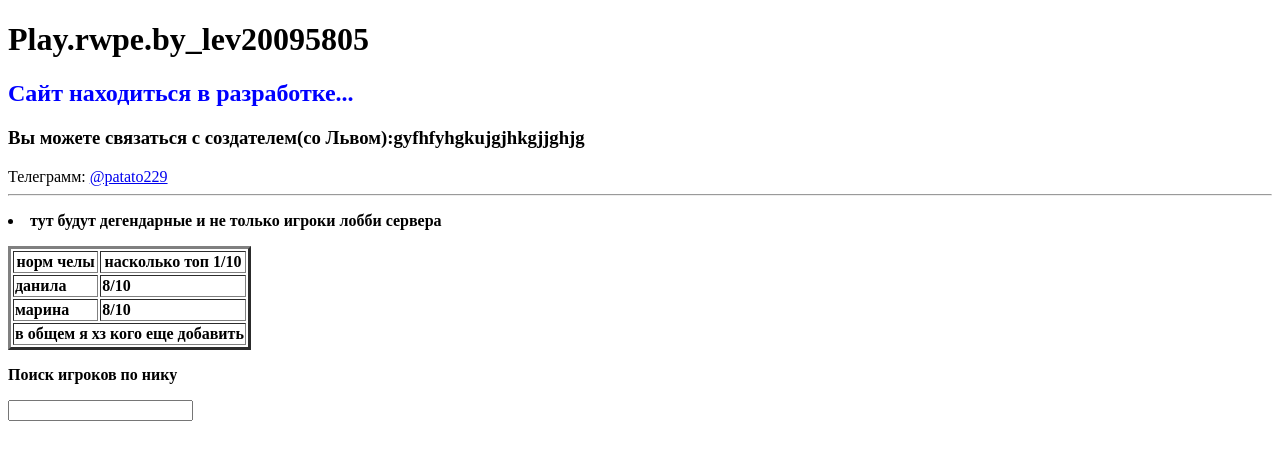
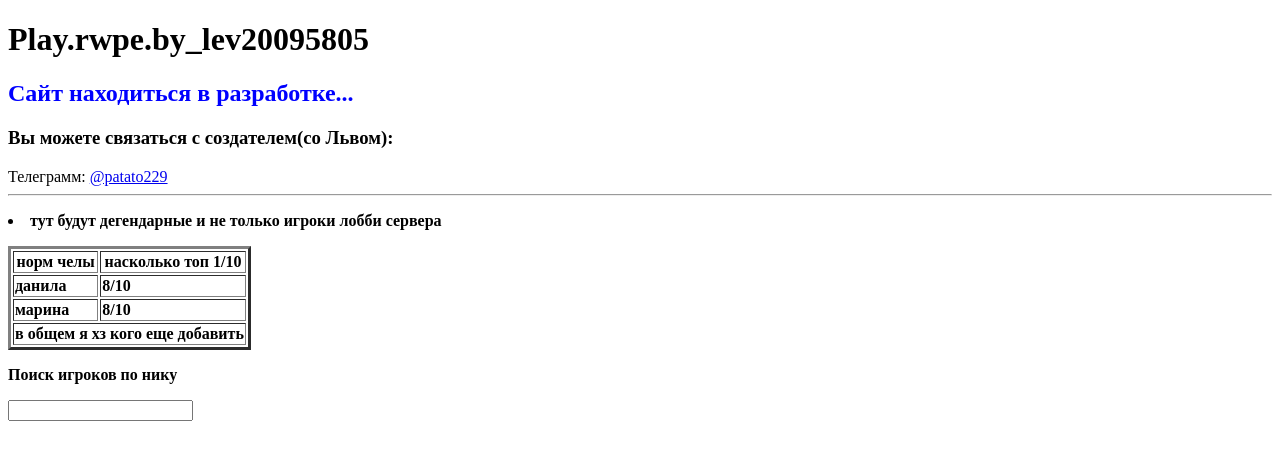
Before and after one commit to lev5805/play.rwpe.ru_m, a plain HTML site: page index.html in a window 1280 px wide. Drawn offline with Linux system fonts and the light colour scheme.

Commit message:
Add files via upload

```diff
--- a/index.html
+++ b/index.html
@@ -12,7 +12,7 @@
   <body>
     <h1>Play.rwpe.by_lev20095805</h1>
     <h2 style="color:blue">Сайт находиться в разработке...</h2>
-    <h3>Вы можете связаться с создателем(со Львом):gyfhfyhgkujgjhkgjjghjg</h3>
+    <h3>Вы можете связаться с создателем(со Львом):</h3>
     Телеграмм: <a href="https://t.me/patato229" target="_blank"> @patato229</a>
     <hr>
     <p><li><b> тут будут дегендарные и не только игроки лобби сервера</p></p></li>
```
